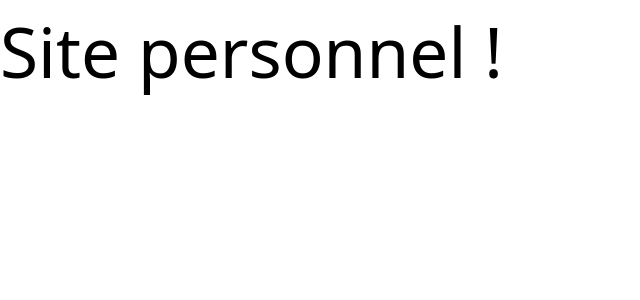
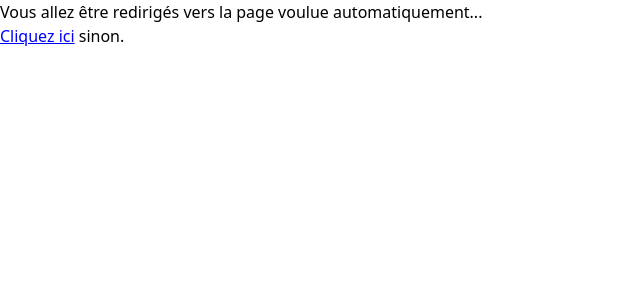
Before and after one commit to GraffAir/absurd.fr, a Next.js app: page / in a window 1280 px wide. Shown: the top 300 px of the page, without its empty margins (0-640 px from the left). Built offline with nearby package versions, Linux system fonts and the light colour scheme.

Commit message:
feat: Redirection automatique de / vers /portfolio

```diff
--- a/next.config.mjs
+++ b/next.config.mjs
@@ -1,6 +1,14 @@
 /** @type {import('next').NextConfig} */
 const nextConfig = {
-
+    async redirects(){
+        return [
+            {
+                source: '/',
+                destination: '/portfolio',
+                permanent: true,
+            },
+        ]
+    }
 };
 
 export default nextConfig;
--- a/src/app/globals.css
+++ b/src/app/globals.css
@@ -1,4 +1,9 @@
 @import 'tailwindcss';
+
+a {
+    color:blue;
+    text-decoration: underline;
+}
 
 body {
     height:100%;
--- a/src/app/page.js
+++ b/src/app/page.js
@@ -1,3 +1,6 @@
 export default function Page() {
-  return <h1>Site personnel !</h1>
+  return <p>
+      Vous allez être redirigés vers la page voulue automatiquement... <br />
+      <a href={'/portfolio'}>Cliquez ici</a> sinon.
+  </p>
 }
```
